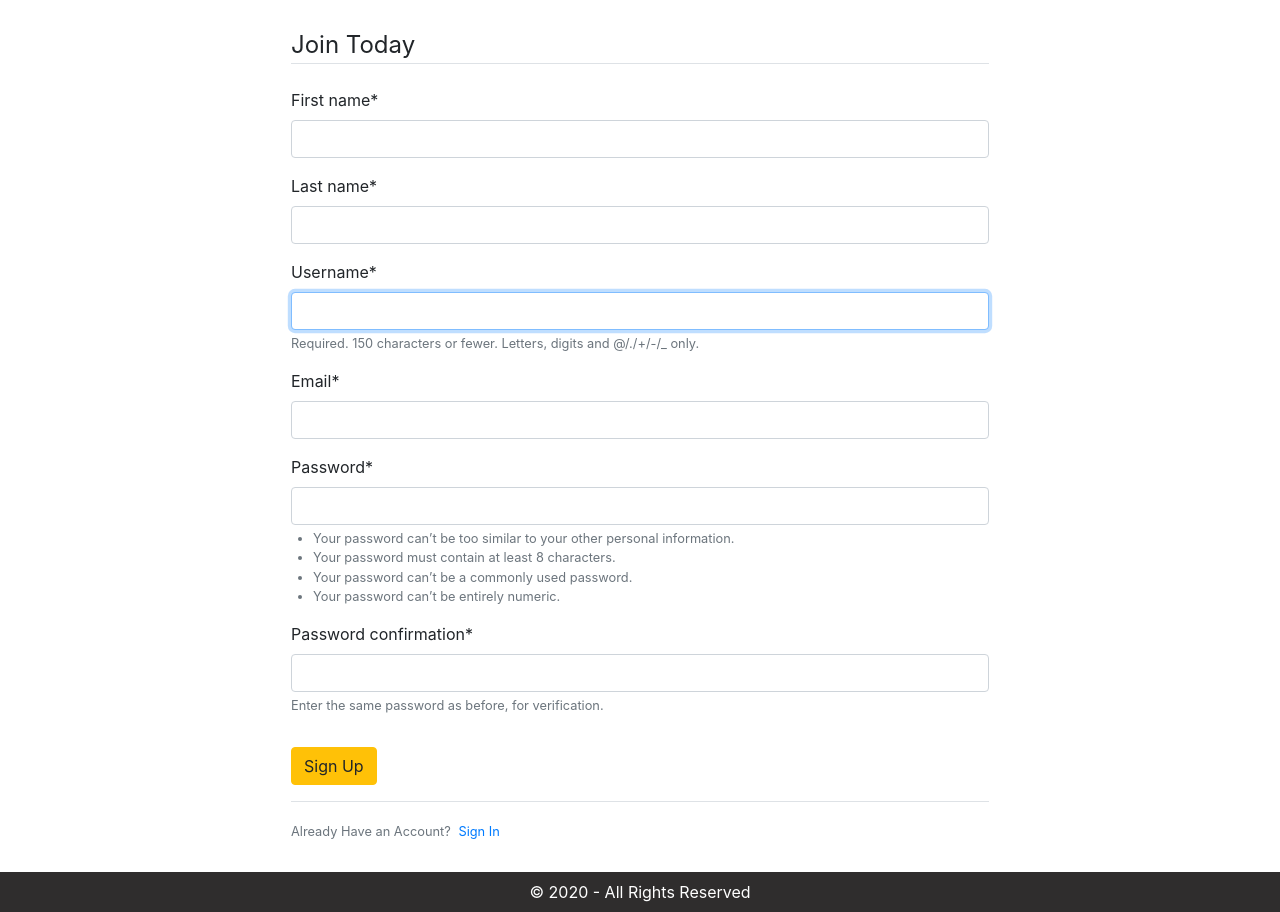
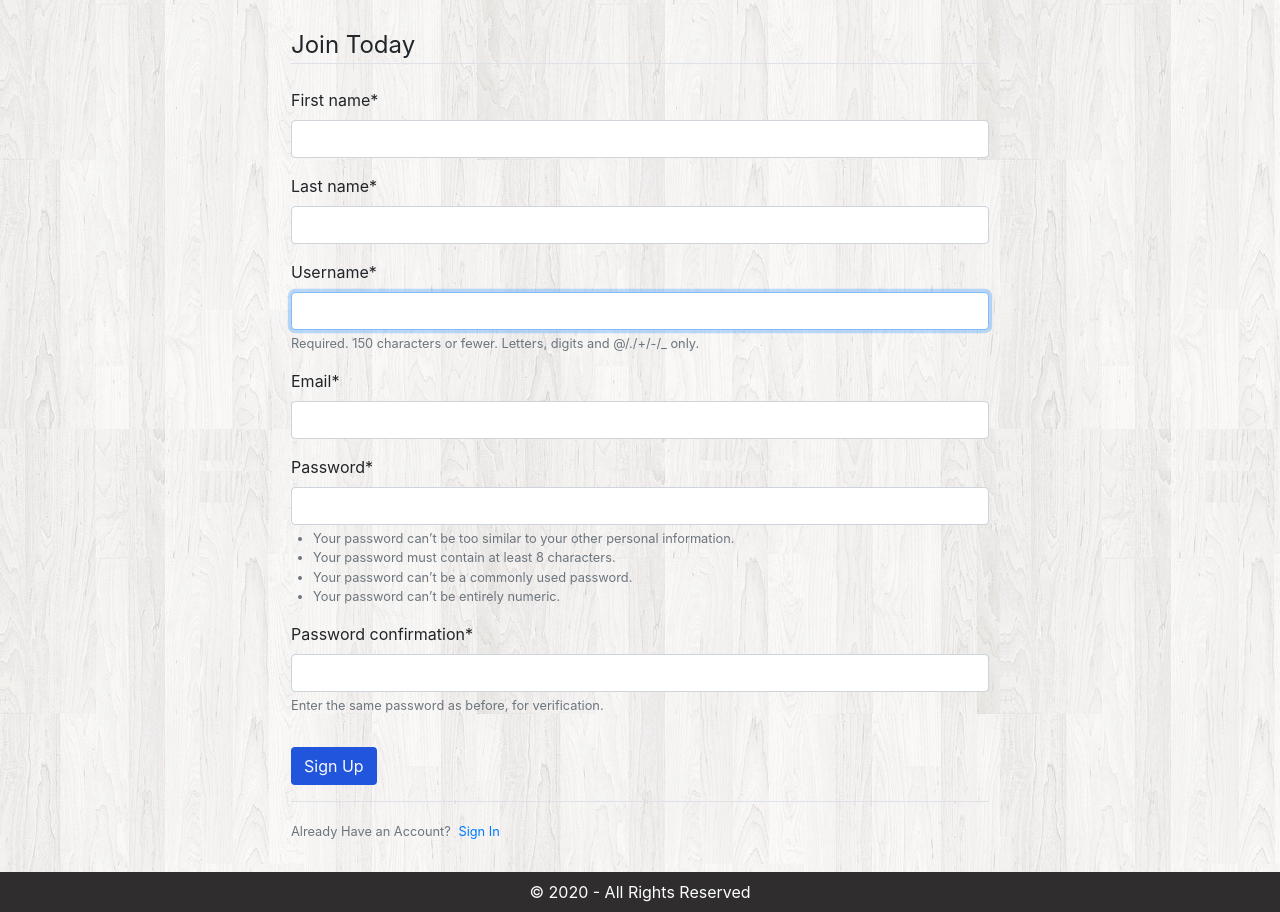
Before and after one commit to AkselSoft-Hub/to_do_app, a Django app: page /register/ in a window 1280 px wide. Shown: the part 83-995 px from the top of the page. Run offline with Django 3.2, Linux system fonts and the light colour scheme; some libraries are stand-ins or nearby versions.

Commit message:
Added a background Image and few CSS changes

```diff
--- a/to_do/static/to_do_app/main.css
+++ b/to_do/static/to_do_app/main.css
@@ -1,5 +1,6 @@
 body {
     max-width: 100%;
+    background-image: url('body_background.png');
 }
 
 .main-container {
@@ -47,6 +48,11 @@ body {
     background-color: #81b54e;
 }
 
+.btn-signup {
+    color: #f8f9fa;
+    background-color: #2055dc;
+}
+
 .btn-side {
     background-color: #dc3545;
     border: none;
@@ -76,6 +82,10 @@ body {
 
 .auth-section {
     width: 65%;
+    /*border: 1px solid #dad34861;
+    padding: 18px;
+    background-color: #dad34861;
+    border-radius: 12px;*/
 }
 
 .account-img {
@@ -115,7 +125,8 @@ table>table {
 }
 
 .homepage_div {
-    background-color: #0a0702c7;
+    background-color: #101010ad;
+    box-shadow: 0 4px 8px 0 rgba(0, 0, 0, 0.2), 0 6px 20px 0 rgba(0, 0, 0, 0.19);
 }
 
 .tag_line {
@@ -200,12 +211,12 @@ ul {
 }
 
 /* CSS for Mobile Phone Screens */
+
 @media only screen and (max-width: 600px) {
     .form-check-input {
         width: 22px;
         height: 22px;
     }
-
     .main-container {
         margin-top: 80px;
     }
--- a/users/templates/users/register.html
+++ b/users/templates/users/register.html
@@ -12,7 +12,7 @@
             {{ form|crispy }}
         </fieldset>
         <div class="form-group">
-            <button class="btn btn-warning" type="submit">Sign Up</button>
+            <button class="btn btn-signup" type="submit">Sign Up</button>
         </div>
     </form>
     <div class="border-top pt-3">
```
Also changed, not shown: jRLAt.png (deleted), to_do/static/to_do_app/body_background.png (added).
